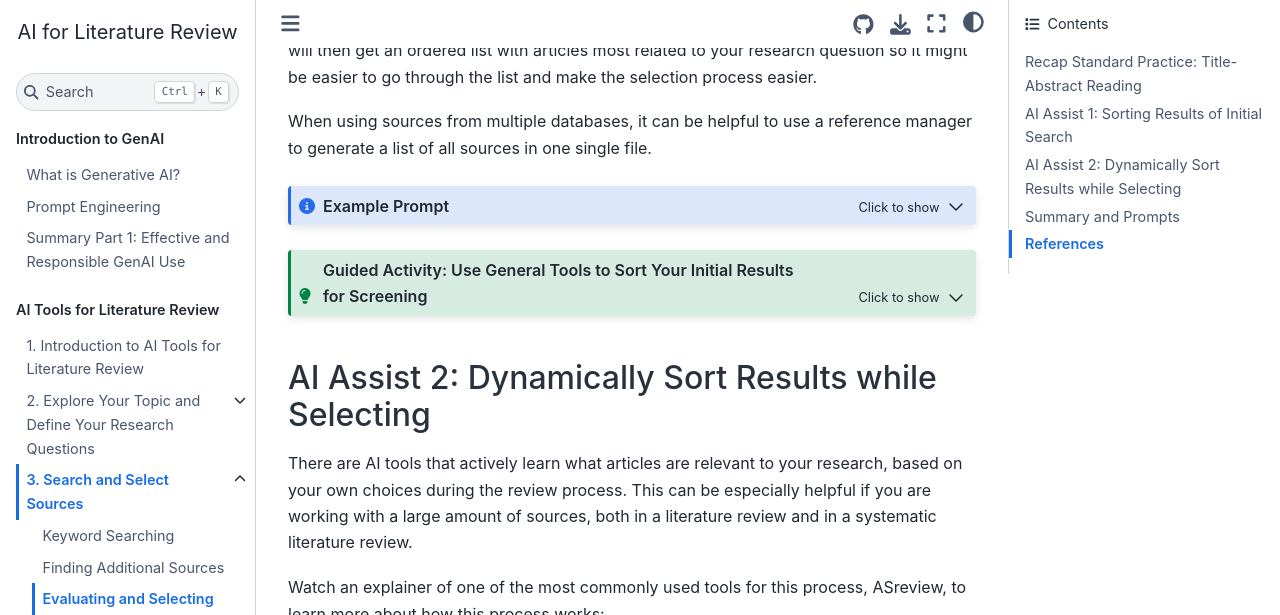
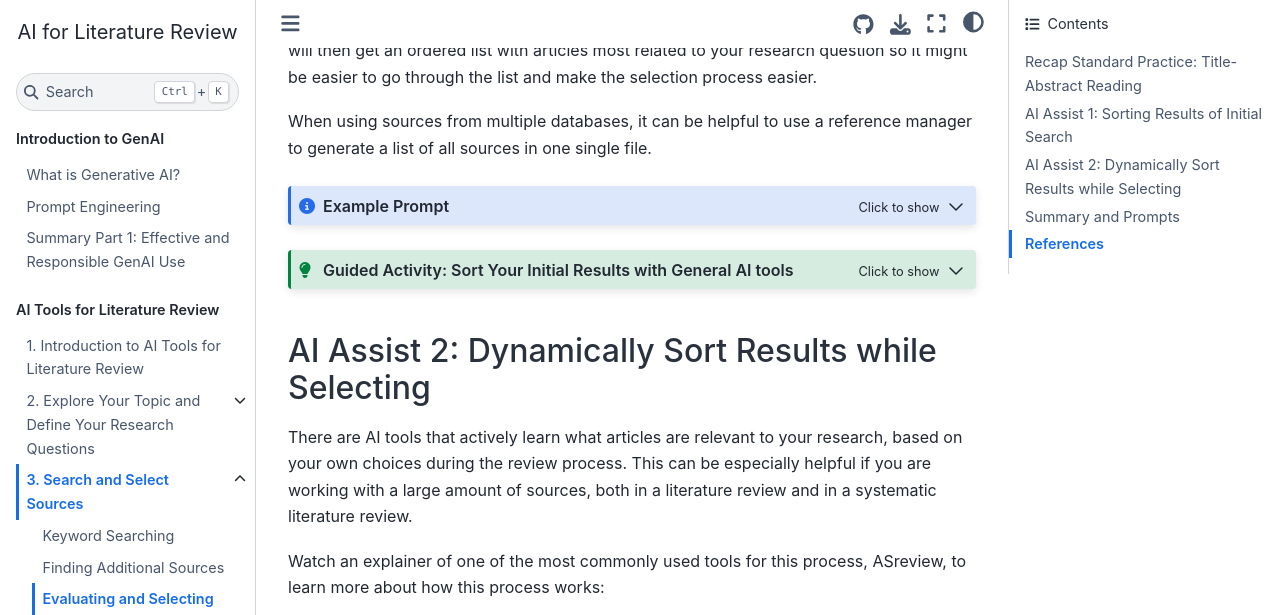
Before and after one commit to lwalma/ai-lit-review, a Jupyter Book: the page built from book/part2/3c-evaluate-selection.md, in a window 1280 px wide and 900 px high, scrolled down 1351 px, cut to the strip 0-615 px from the top of the window. Built offline with Jupyter Book 1.0.4 settings and Sphinx 7.4.7 and the Sphinx Book theme 1.1.4, drawn with Linux system fonts in a browser that asks for light colours; comment, search, counter and statistics services are not loaded.

Commit message:
Update 3c-evaluate-selection.md

````diff
--- a/book/part2/3c-evaluate-selection.md
+++ b/book/part2/3c-evaluate-selection.md
@@ -48,7 +48,7 @@ You are an expert in information literacy and research methods. I am writing a l
 
 ```
 
-```{admonition} Guided Activity: Use General Tools to Sort Your Initial Results for Screening
+```{admonition} Guided Activity: Sort Your Initial Results with General AI tools
 :class: dropdown tip
 
 **Step 1.** Choose a general AI tool, for example Copilot, ChatGPT or Claude.
````
